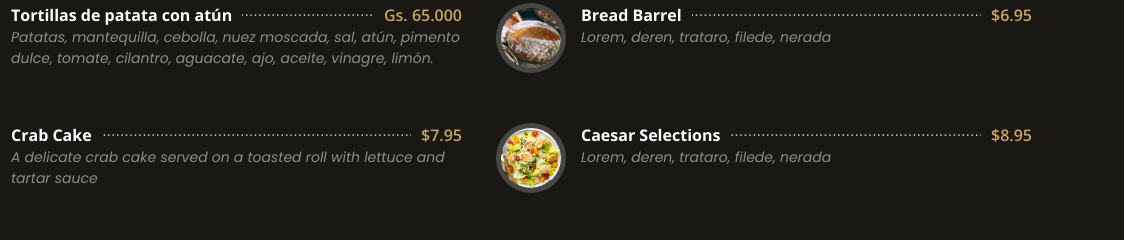
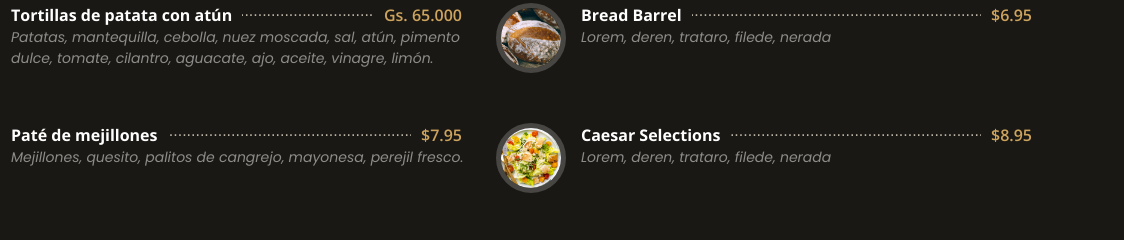
Before and after one commit to cardozoaldama/design-UTCD-template, a website: page index.html in a window 1280 px wide. Shown: the part 2320-2560 px from the top of the page, 156-1280 px from the left. Drawn offline with nearby package versions, Linux system fonts and the light colour scheme; a web font is replaced by a local one.

Commit message:
New ingredient added

```diff
--- a/index.html
+++ b/index.html
@@ -239,10 +239,10 @@
           <div class="col-lg-6 menu-item filter-starters">
             <img src="assets/img/menu/cake.jpeg" class="menu-img" alt="">
             <div class="menu-content">
-              <a href="#">Crab Cake</a><span>$7.95</span>
+              <a href="#">Paté de mejillones</a><span>$7.95</span>
             </div>
             <div class="menu-ingredients">
-              A delicate crab cake served on a toasted roll with lettuce and tartar sauce
+              Mejillones, quesito, palitos de cangrejo, mayonesa, perejil fresco.
             </div>
           </div>
 
```
